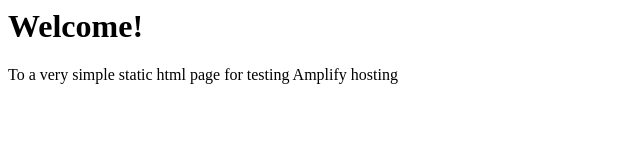
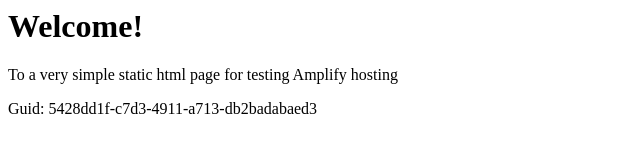
Before and after one commit to aws-aemilia-gru/Github-PR-Commit-Integration-Test-DoNotTouch-Gith-P5X5MO5I-v1-preprod-sa-east-1, a website: page src/index.html in a window 1280 px wide. Shown: the whole page, without its empty margins (0-640 px from the left). Drawn offline with Linux system fonts and the light colour scheme.

Commit message:
commit from integ tests

```diff
--- a/src/index.html
+++ b/src/index.html
@@ -1,3 +1,5 @@
+
+
 <html lang="en">
 
 <head>
@@ -10,6 +12,6 @@
 <body>
     <h1>Welcome!</h1>
     <p>To a very simple static html page for testing Amplify hosting</p>
-</body>
+    <p>Guid: 5428dd1f-c7d3-4911-a713-db2badabaed3</p></body>
 
 </html>
```
